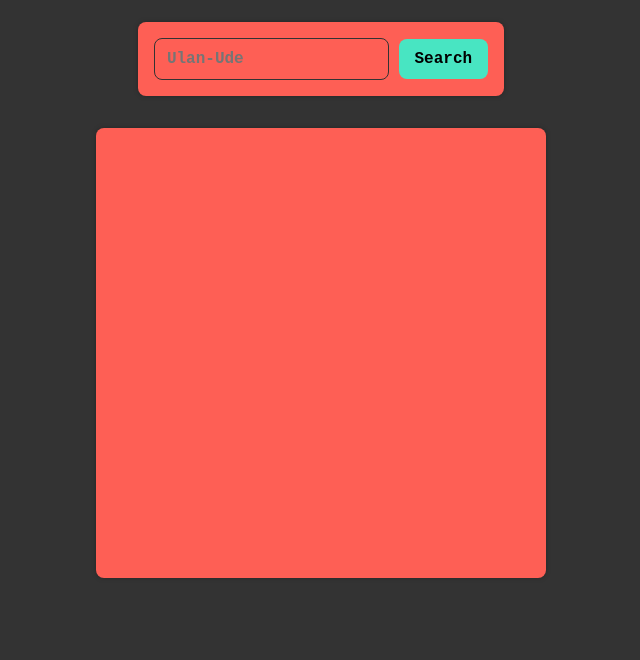
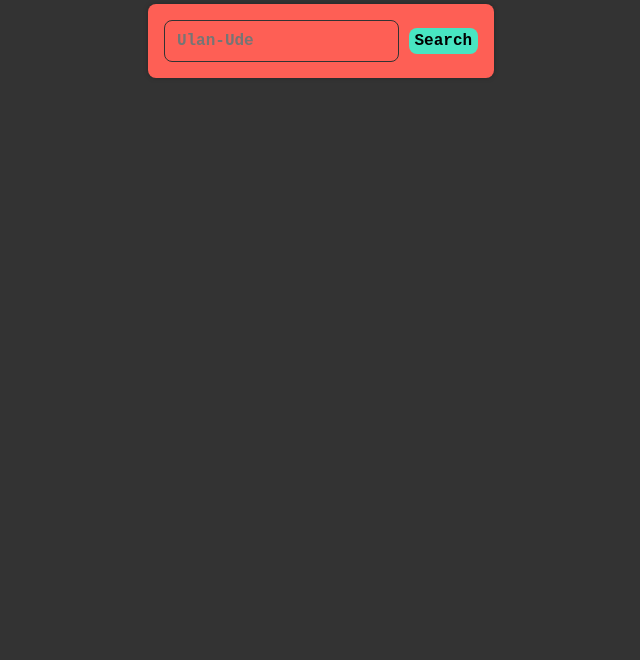
Before and after one commit to StrigZ/weather-app, a website built with webpack: page src/template.html in a window 1280 px wide. Shown: the part 140-800 px from the top of the page, without its empty margins (319-959 px from the left). Built offline with nearby package versions, Linux system fonts and the light colour scheme.

Commit message:
Fix positioning

```diff
--- a/src/styles/styles.css
+++ b/src/styles/styles.css
@@ -14,8 +14,6 @@ body {
   justify-content: center;
   align-items: center;
   flex-direction: column;
-  min-height: 100vh;
-
   font-family: 'Courier New', Courier, monospace;
   background-color: var(--color-surface);
 }
@@ -24,7 +22,6 @@ button {
   background-color: var(--color-secondary);
   border: none;
   border-radius: 8px;
-  padding: 8px 16px;
   font-weight: 600;
   cursor: pointer;
 }
@@ -32,8 +29,10 @@ h1 {
   color: var(--color-background);
 }
 main {
+  min-height: 100vh;
+  padding: 64px 16px;
   display: flex;
-  justify-content: center;
+  justify-content: start;
   align-items: center;
   flex-direction: column;
   gap: 32px;
@@ -56,21 +55,20 @@ form {
 
 .weather-card {
   width: 450px;
-  aspect-ratio: 1;
   padding: 16px;
-  box-shadow: 0 0 5px rgba(0, 0, 0, 0.25);
+  flex: 1;
   border-radius: 8px;
   display: flex;
   flex-direction: column;
   text-align: center;
   font-size: 1.5rem;
-  background-color: var(--color-background);
 
   > * {
     flex: 1;
   }
 
   .title {
+    font-size: 2rem;
   }
   .date {
   }
@@ -82,6 +80,8 @@ form {
   }
   .stats {
     display: flex;
+    align-items: center;
+    justify-content: center;
     gap: 6px;
     font-size: 1rem;
     font-weight: 600;
@@ -103,3 +103,8 @@ form {
   .windspeed {
   }
 }
+
+.weather-card.visible {
+  box-shadow: 0 0 5px rgba(0, 0, 0, 0.25);
+  background-color: var(--color-background);
+}
```
